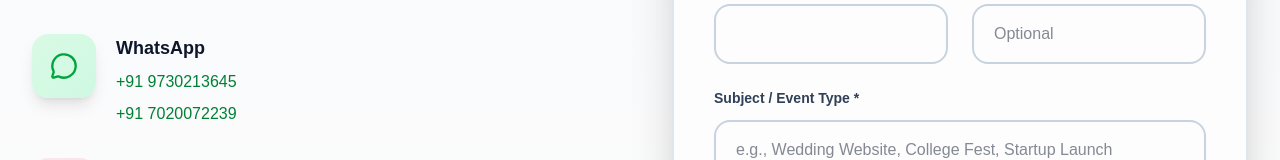
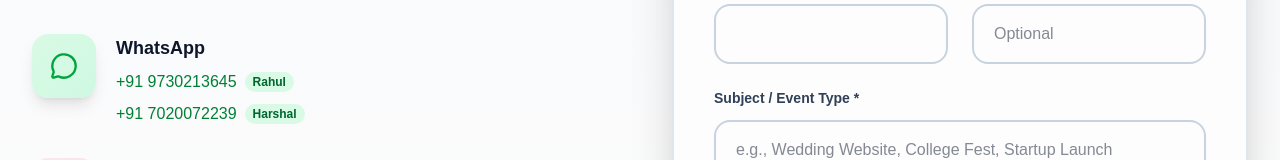
Before and after one commit to Rahul1613/hyrinx-rental-website, a Next.js app: page /contact in a window 1280 px wide. Shown: the part 622-782 px from the top of the page. Built offline with nearby package versions, Linux system fonts and the light colour scheme; no server answers.

Commit message:
fix: update WhatsApp contact labels to Chat with Rahul and Chat with Harshal

```diff
--- a/src/app/contact/page.tsx
+++ b/src/app/contact/page.tsx
@@ -143,17 +143,19 @@ export default function ContactPage() {
                         href="https://wa.me/919730213645"
                         target="_blank"
                         rel="noopener noreferrer"
-                        className="block text-green-700 hover:text-green-800 hover:underline text-base font-medium transition-colors"
+                        className="flex items-center gap-2 text-green-700 hover:text-green-800 hover:underline text-base font-medium transition-colors"
                       >
-                        +91 9730213645
+                        <span>+91 9730213645</span>
+                        <span className="text-xs bg-green-100 text-green-800 font-semibold px-2 py-0.5 rounded-full">Rahul</span>
                       </a>
                       <a
                         href="https://wa.me/917020072239"
                         target="_blank"
                         rel="noopener noreferrer"
-                        className="block text-green-700 hover:text-green-800 hover:underline text-base font-medium transition-colors"
+                        className="flex items-center gap-2 text-green-700 hover:text-green-800 hover:underline text-base font-medium transition-colors"
                       >
-                        +91 7020072239
+                        <span>+91 7020072239</span>
+                        <span className="text-xs bg-green-100 text-green-800 font-semibold px-2 py-0.5 rounded-full">Harshal</span>
                       </a>
                     </div>
                   </div>
--- a/src/app/order/success/page.tsx
+++ b/src/app/order/success/page.tsx
@@ -94,7 +94,7 @@ function OrderSuccessContent() {
                 className="flex-1 flex items-center justify-center gap-2 bg-green-600 text-white py-3 px-6 rounded-lg font-medium hover:bg-green-700 transition-colors"
               >
                 <MessageCircle className="h-5 w-5" />
-                WhatsApp Support
+                WhatsApp Harshal
               </a>
             </div>
           </div>
--- a/src/app/order/track/page.tsx
+++ b/src/app/order/track/page.tsx
@@ -276,7 +276,7 @@ function TrackContent() {
                       className="flex-1 inline-flex items-center justify-center gap-2 bg-emerald-600 hover:bg-emerald-700 text-white font-medium text-xs py-3 px-4 rounded-xl transition-all shadow-md shadow-emerald-600/20"
                     >
                       <MessageCircle className="h-4 w-4" />
-                      Chat with Support
+                      Chat with Harshal
                     </a>
                   </div>
                 </div>
```
